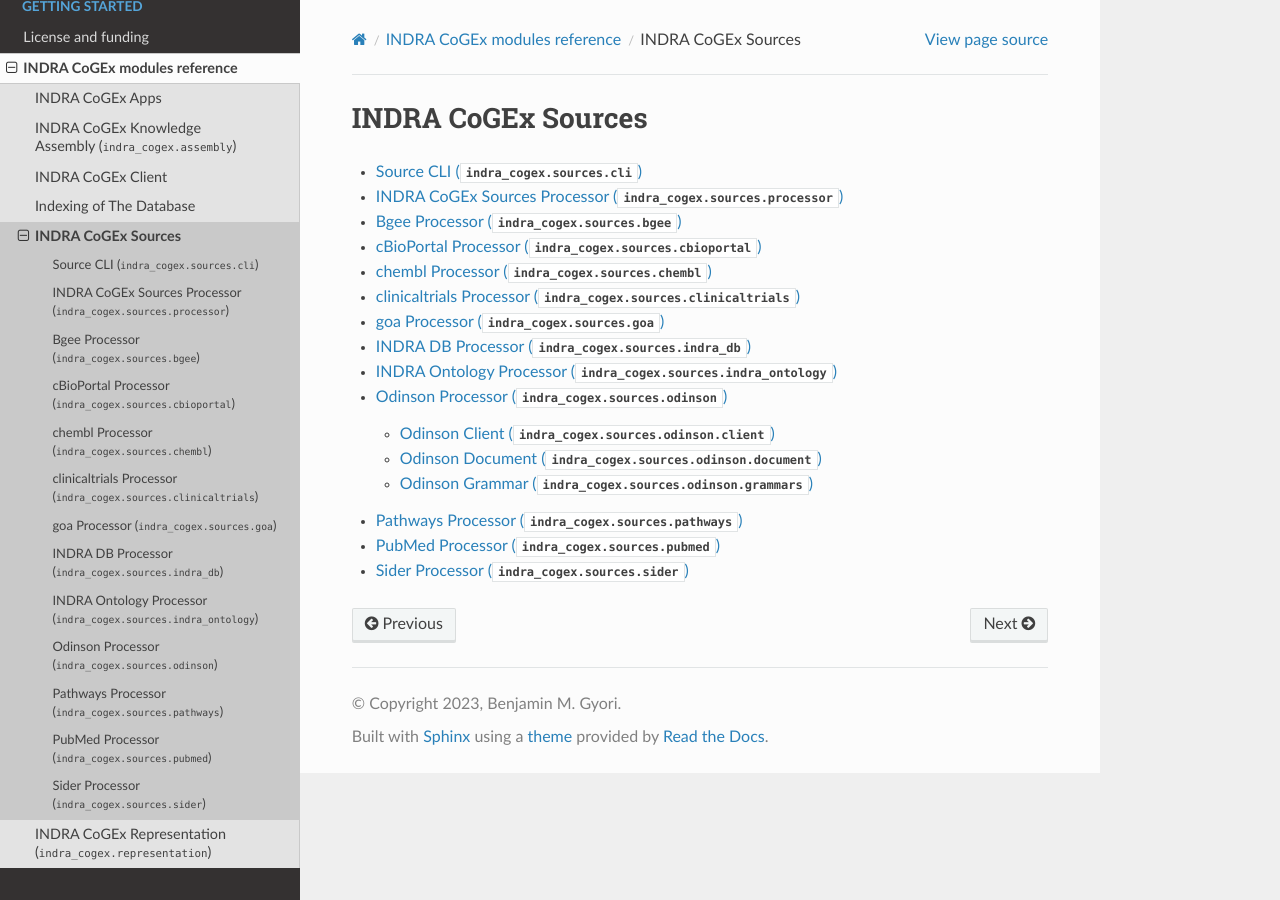
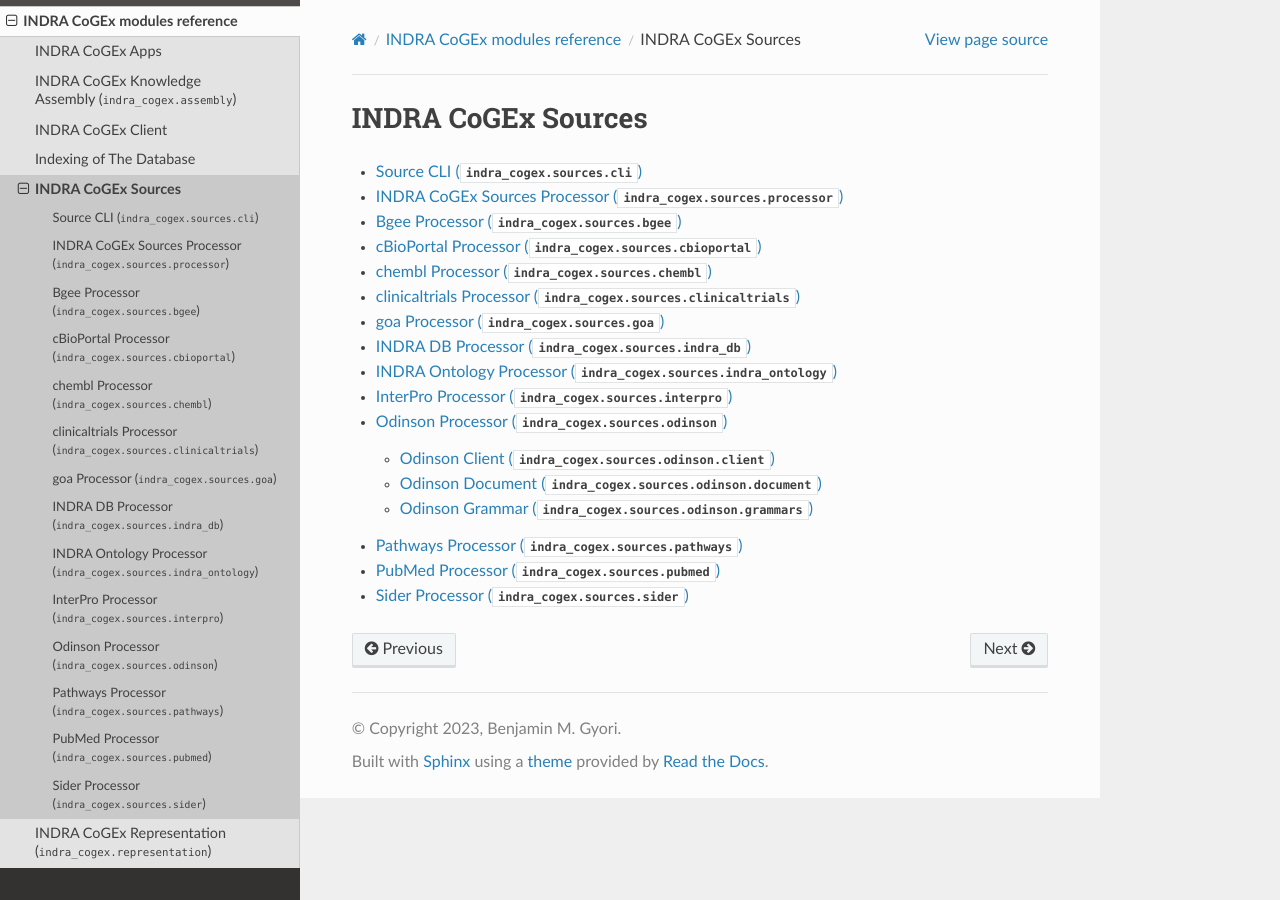
Before and after one commit to gyorilab/indra_cogex, a Sphinx documentation site: the page built from docs/source/modules/sources/index.rst, in a window 1280 px wide. Built offline with Sphinx 7.4.7 and the Read the Docs theme 2.0.0, drawn with Linux system fonts in a browser that asks for light colours.

Commit message:
Add missing docs

```diff
--- a/docs/source/modules/sources/index.rst
+++ b/docs/source/modules/sources/index.rst
@@ -15,6 +15,7 @@
    goa
    indra_db
    indra_ontology
+   interpro
    odinson/index
    pathways
    pubmed
--- /dev/null
+++ b/docs/source/modules/sources/interpro.rst
@@ -0,0 +1,4 @@
+InterPro Processor (:py:mod:`indra_cogex.sources.interpro`)
+===========================================================
+.. automodule:: indra_cogex.sources.interpro
+    :members:
```
